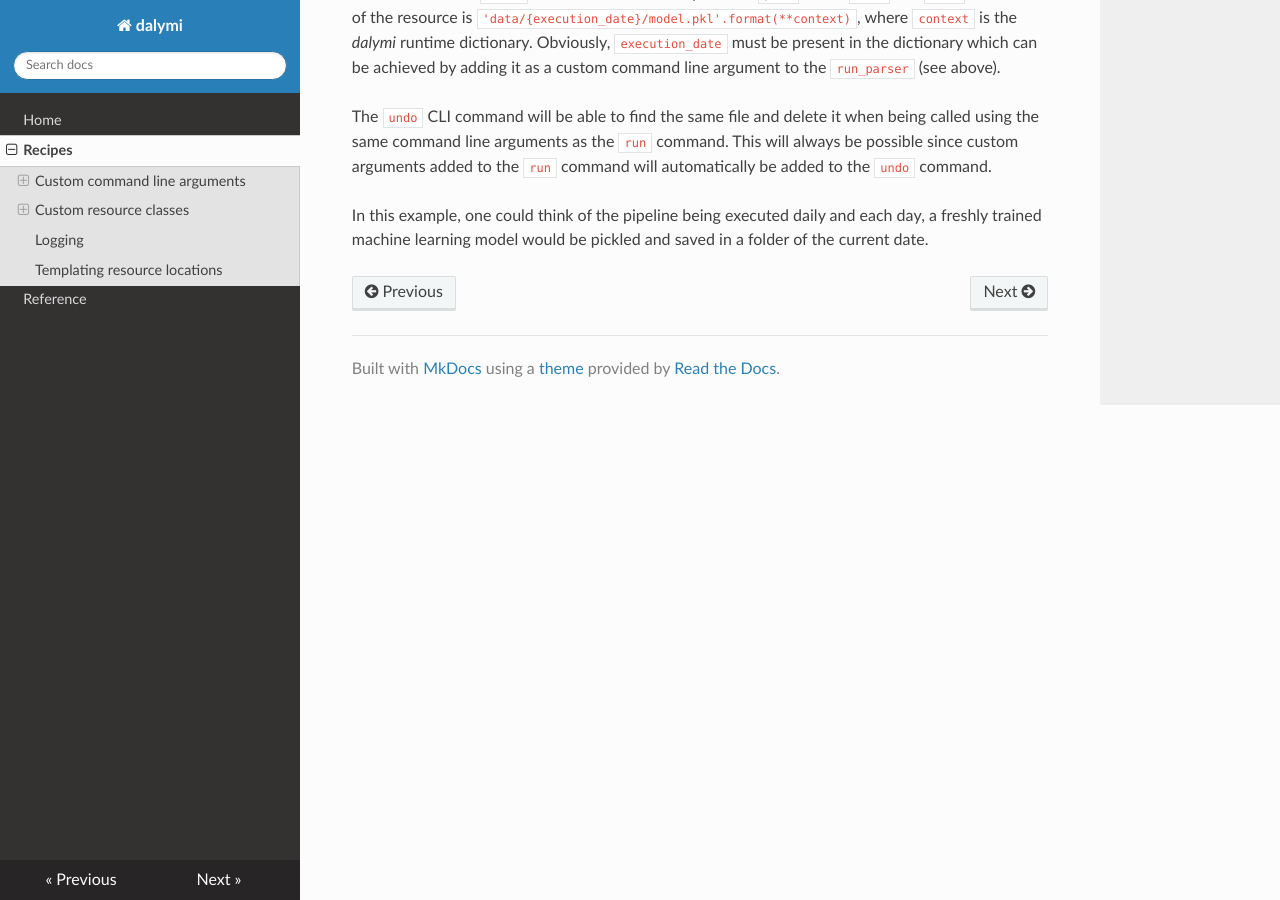
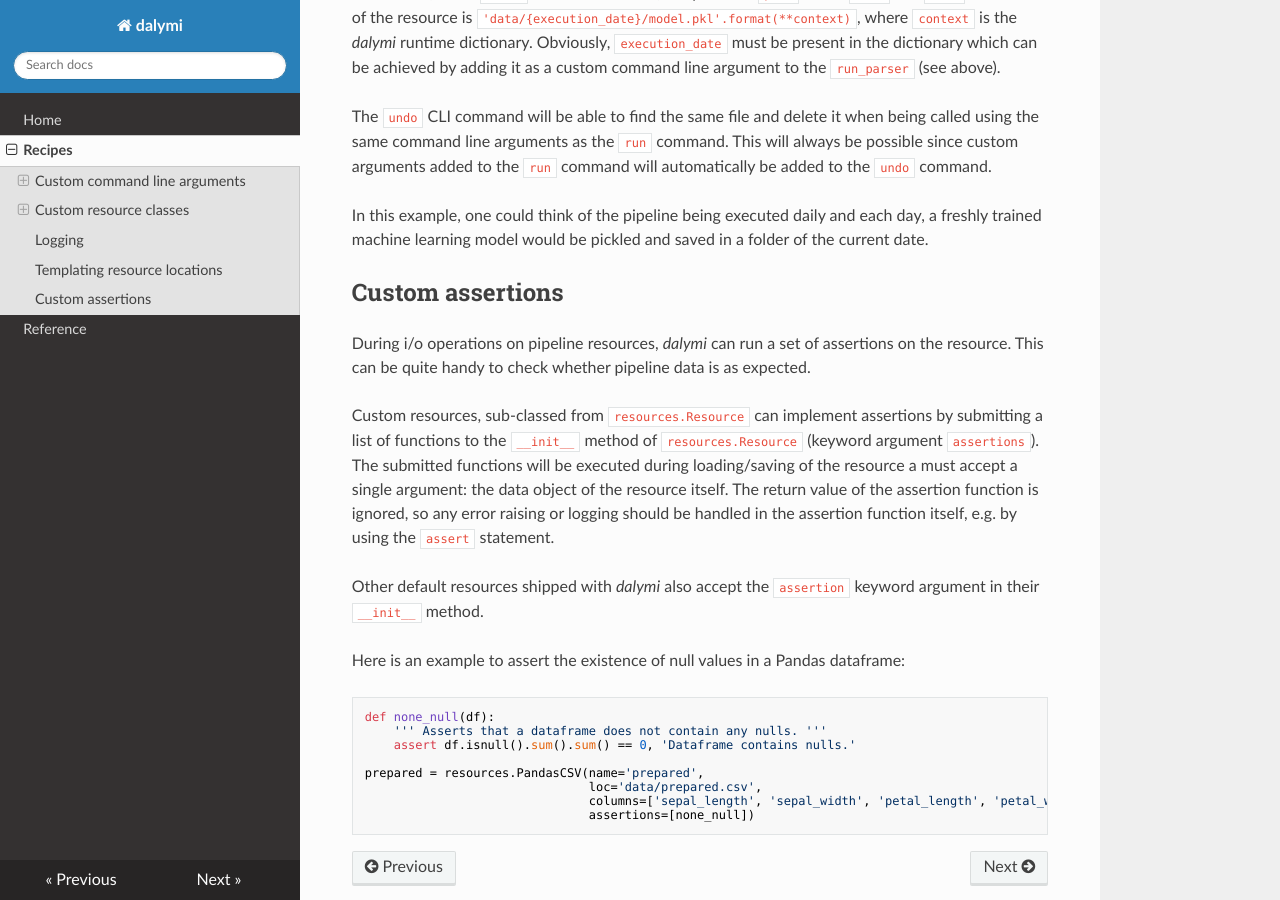
Before and after one commit to joschnitzbauer/dalymi, an MkDocs documentation site: the page built from docs/recipes.md, in a window 1280 px wide and 900 px high, scrolled down 4038 px. Built offline with MkDocs 1.6.1, drawn with Linux system fonts in a browser that asks for light colours; nearby versions of some CDN libraries; old or Windows-style settings are respelled for this version of MkDocs.

Commit message:
explaining custom assertions

````diff
--- a/docs/recipes.md
+++ b/docs/recipes.md
@@ -184,3 +184,23 @@ automatically be added to the `undo` command.
 
 In this example, one could think of the pipeline being executed daily and each day, a freshly trained machine learning
 model would be pickled and saved in a folder of the current date.
+
+## Custom assertions
+During i/o operations on pipeline resources, _dalymi_ can run a set of assertions on the resource. This can be quite handy to check whether pipeline data is as expected.
+
+Custom resources, sub-classed from `resources.Resource` can implement assertions by submitting a list of functions to the `__init__` method of `resources.Resource` (keyword argument `assertions`). The submitted functions will be executed during loading/saving of the resource a must accept a single argument: the data object of the resource itself. The return value of the assertion function is ignored, so any error raising or logging should be handled in the assertion function itself, e.g. by using the `assert` statement.
+
+Other default resources shipped with _dalymi_ also accept the `assertion` keyword argument in their `__init__` method.
+
+Here is an example to assert the existence of null values in a Pandas dataframe:
+
+``` python
+def none_null(df):
+    ''' Asserts that a dataframe does not contain any nulls. '''
+    assert df.isnull().sum().sum() == 0, 'Dataframe contains nulls.'
+
+prepared = resources.PandasCSV(name='prepared',
+                               loc='data/prepared.csv',
+                               columns=['sepal_length', 'sepal_width', 'petal_length', 'petal_width'],
+                               assertions=[none_null])
+```
````
Also changed, not shown: 2 other files.
